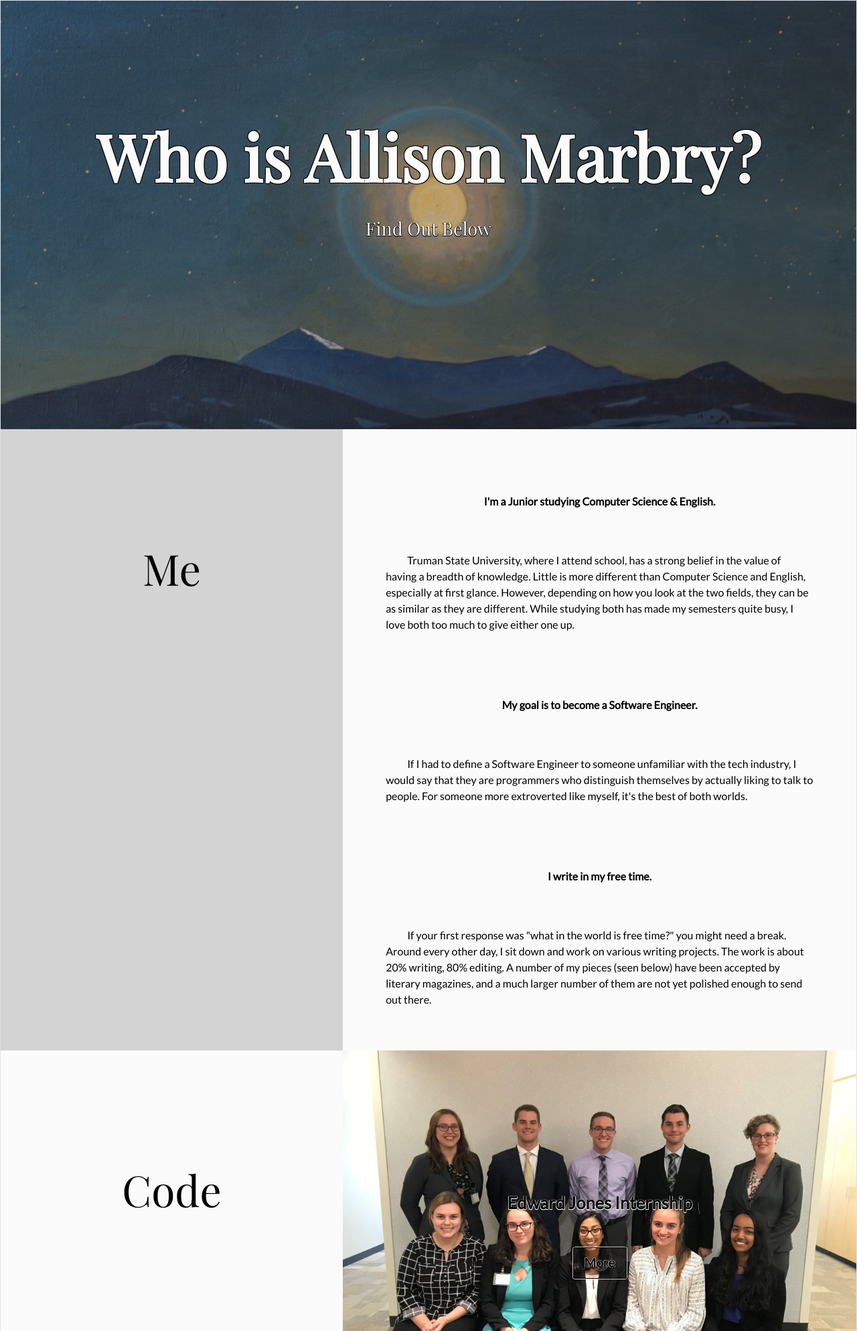
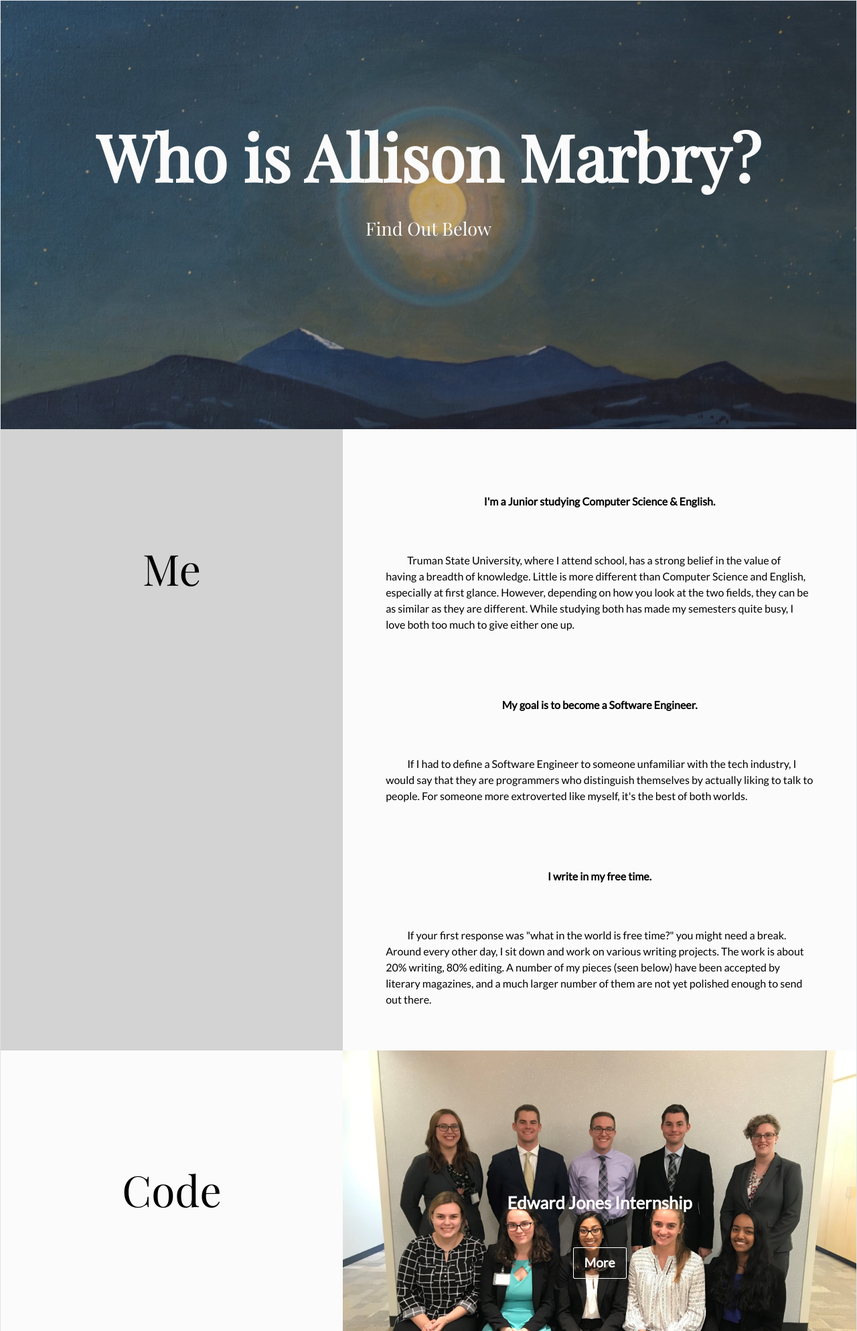
Before and after one commit to abmarbry/abmarbry.github.io, a plain HTML site: page index.html in a window 1280 px wide. Shown: the top 1988 px of the page at 67% size. Drawn offline with nearby package versions, Linux system fonts and the light colour scheme.

Commit message:
No more text shadow for me

```diff
--- a/main.css
+++ b/main.css
@@ -54,11 +54,7 @@ a:link, a:visited{
 #title-img .title{
 	font-family: "Playfair Display";
 	font-weight: bold;
-	text-shadow:
-    -1px -1px 0 #000,
-    1px -1px 0 #000,
-    -1px 1px 0 #000,
-    1px 1px 0 #000;
+
   font-size: 6rem;
   padding-right: 2rem;
   padding-left: 2rem;
@@ -74,11 +70,6 @@ a:link, a:visited{
 	color: #fbfbfb;
 	font-family: "Playfair Display";
 	font-size: 1.7rem;
-	text-shadow:
-    -.5px -.5px 0 #000,
-    .5px -.5px 0 #000,
-    -.5px .5px 0 #000,
-    .5px .5px 0 #000;
 }
 
 
@@ -118,11 +109,7 @@ a:link, a:visited{
 	font-weight: bold;
 	font-size: 1.6rem;
 	padding: 3rem;
-	text-shadow:
-    -.5px -.5px 0 #FFF,
-    .5px -.5px 0 #FFF,
-    -.5px .5px 0 #FFF,
-    .5px .5px 0 #FFF;
+	color: white;
 }
 
 .desc-p {
@@ -179,7 +166,7 @@ a:link, a:visited{
 
 .project-button{
 	background: transparent;
-	color: black;
+	color: white;
 	font-weight:bold;
 	font-size: 1.2rem;
 
@@ -187,17 +174,9 @@ a:link, a:visited{
     margin: 0 auto;
     padding: .5rem;
 
-    border: 1px solid black;
+    border: 1px solid white;
     border-radius: 5%;
 
-	text-shadow: -.5px -.5px 0 #FFF,
-    .2px -.2px 0 #FFF,
-    -.2px .2px 0 #FFF,
-    .2px .2px 0 #FFF;
-    box-shadow: -.5px -.5px 0 #FFF,
-    .5px -.5px 0 #FFF,
-    -.5px .5px 0 #FFF,
-    .5px .5px 0 #FFF;
 }
 
 .modal-content{
```
